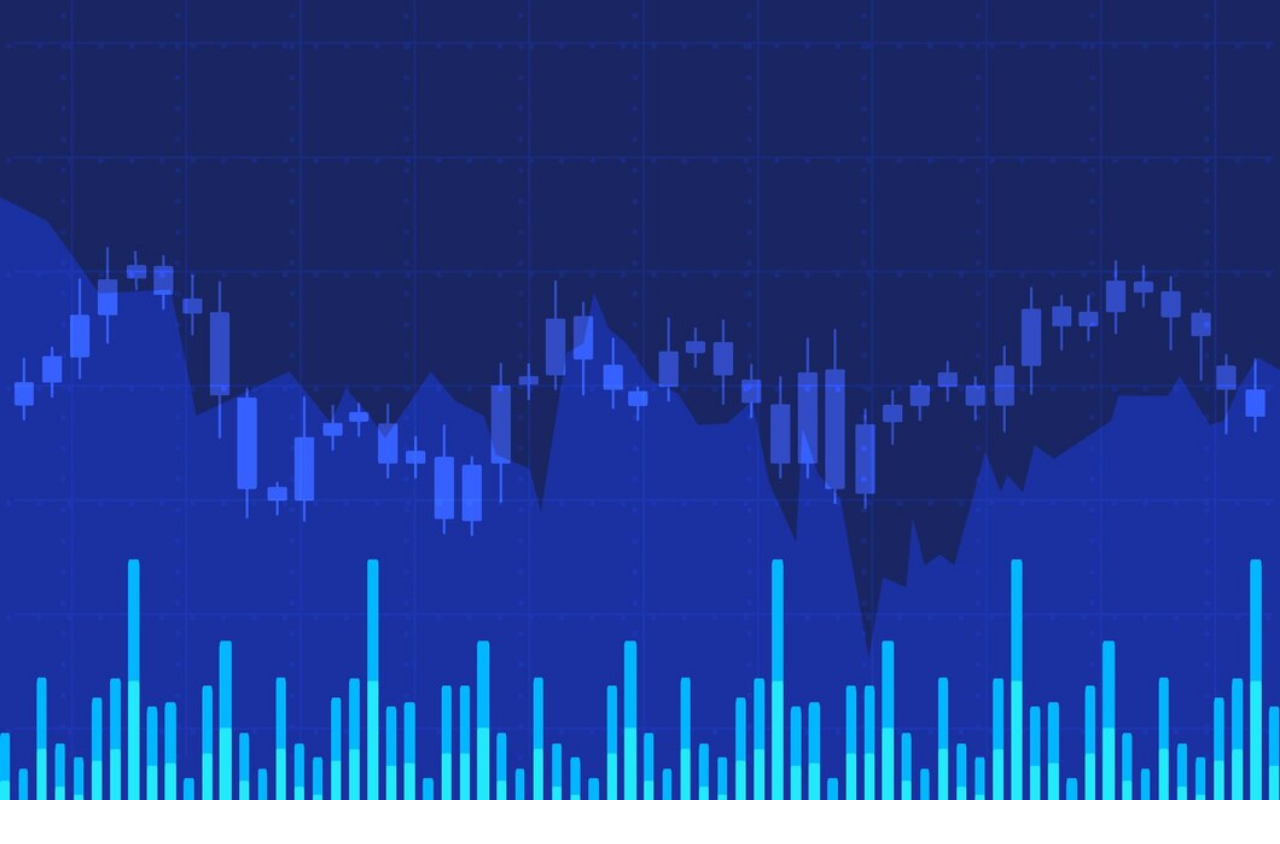
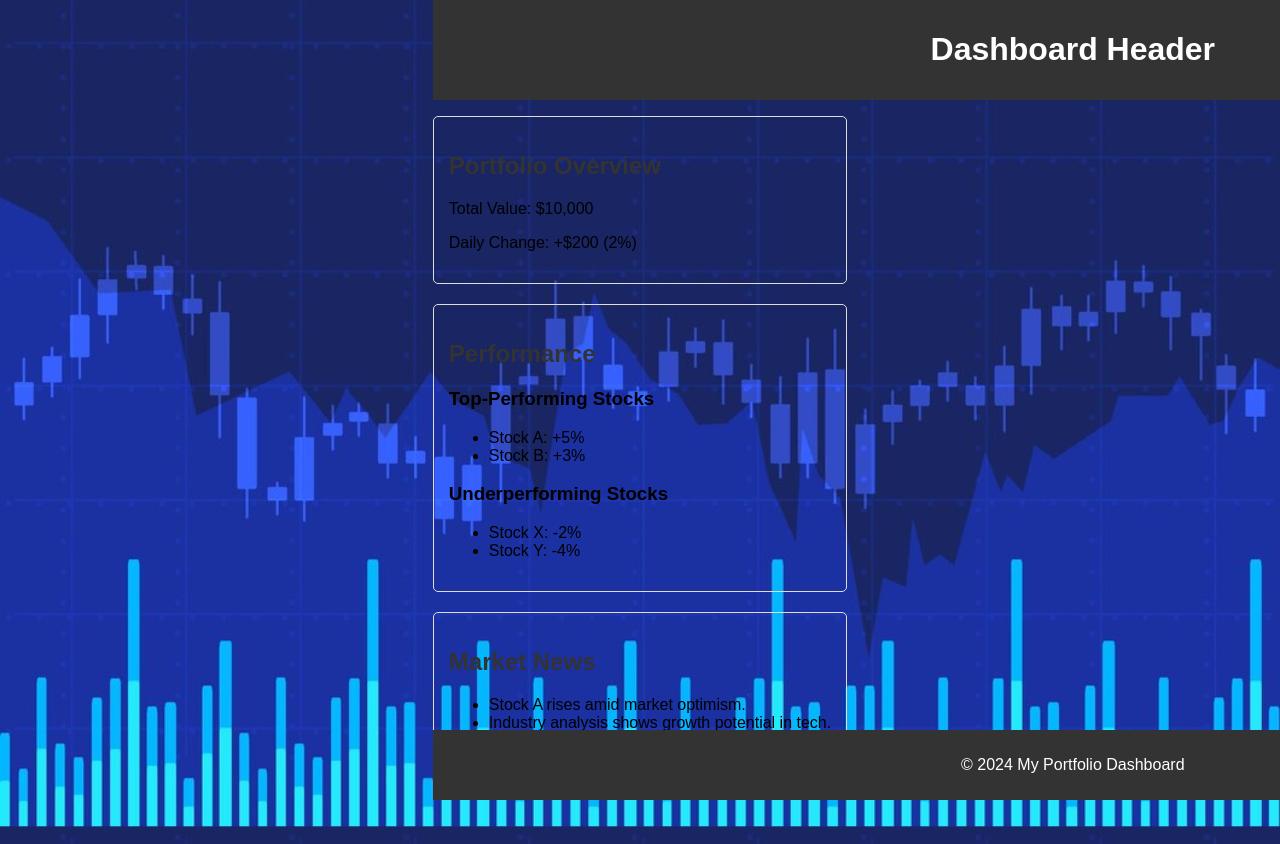
Before and after one commit to 7account13/Stock-market-analysis, a React (Create React App) app: page /dashboard in a window 1280 px wide. Before the commit this address had no page. Before the commit the page ends 800 px from the top, so only its background shows below. Built offline with nearby package versions, Linux system fonts and the light colour scheme.

Commit message:
added dashboard

```diff
--- a/package.json
+++ b/package.json
@@ -39,5 +39,6 @@
   "description": "This project was bootstrapped with [Create React App](https://github.com/facebook/create-react-app).",
   "main": "index.js",
   "author": "",
-  "license": "ISC"
+  "license": "ISC",
+  "devDependencies": {}
 }
--- a/src/App.js
+++ b/src/App.js
@@ -2,6 +2,8 @@ import React from 'react';
 import { BrowserRouter as Router, Route, Routes } from 'react-router-dom';
 import Login from './Login';
 import Register from './Register';
+import Dashboard from './components/Dashboard';
+
 import './index.css';
 
 function App() {
@@ -11,6 +13,7 @@ function App() {
         <Routes>
           <Route path="/" element={<Login />} />
           <Route path="/register" element={<Register />} />
+          <Route path="/dashboard" element={<Dashboard />} />
         </Routes>
       </div>
     </Router>
--- a/src/Login.js
+++ b/src/Login.js
@@ -11,7 +11,7 @@ const Login = () => {
   const login = () => {
     if (username.current.value === "Dinesh" && password.current.value === "Dinesh@123") {
       setMsg("You have logged in successfully.");
-      // Redirect or perform further actions on successful login
+      navigate("/dashboard"); // Redirect to dashboard
     } else {
       setMsg("Please enter a valid username and password.");
     }
--- /dev/null
+++ b/src/components/Dashboard.css
@@ -0,0 +1,22 @@
+.dashboard {
+    font-family: Arial, sans-serif;
+    padding: 20px;
+  }
+  .dashboard-content {
+    padding-top: 60px; /* Height of header */
+    padding-bottom: 40px; /* Height of footer */
+  }
+
+
+  .portfolio-overview,
+  .performance,
+  .market-news {
+    margin-bottom: 20px;
+    padding: 15px;
+    border: 1px solid #ddd;
+    border-radius: 5px;
+  }
+
+  h2 {
+    color: #333;
+  }
--- /dev/null
+++ b/src/components/Dashboard.js
@@ -0,0 +1,24 @@
+import React from "react";
+import Header from "./Header";
+import Footer from "./Footer";
+import PortfolioOverview from "./PortfolioOverview";
+import Performance from "./Performance";
+import MarketNews from "./MarketNews";
+import "./Dashboard.css";
+
+function Dashboard() {
+  return (
+    <div className="dashboard">
+      <Header />
+      <main className="dashboard-content">
+        <h1>User Portfolio Dashboard</h1>
+        <PortfolioOverview />
+        <Performance />
+        <MarketNews />
+      </main>
+      <Footer />
+    </div>
+  );
+}
+
+export default Dashboard;
--- /dev/null
+++ b/src/components/Footer.css
@@ -0,0 +1,10 @@
+.footer {
+    position: fixed;
+    bottom: 0;
+    width: 100%;
+    background-color: #333;
+    color: white;
+    text-align: center;
+    padding: 10px 0;
+    z-index: 1000;
+  }
--- /dev/null
+++ b/src/components/Footer.js
@@ -0,0 +1,12 @@
+import React from "react";
+import "./Footer.css";
+
+const Footer = () => {
+  return (
+    <footer className="footer">
+      <p>&copy; 2024 My Portfolio Dashboard</p>
+    </footer>
+  );
+};
+
+export default Footer;
--- /dev/null
+++ b/src/components/Header.css
@@ -0,0 +1,10 @@
+.header {
+    position: fixed;
+    top: 0;
+    width: 100%;
+    background-color: #333;
+    color: white;
+    text-align: center;
+    padding: 10px 0;
+    z-index: 1000;
+  }
--- /dev/null
+++ b/src/components/Header.js
@@ -0,0 +1,12 @@
+import React from "react";
+import "./Header.css";
+
+const Header = () => {
+  return (
+    <header className="header">
+      <h1>Dashboard Header</h1>
+    </header>
+  );
+};
+
+export default Header;
--- /dev/null
+++ b/src/components/MarketNews.js
@@ -0,0 +1,21 @@
+import React from "react";
+
+function MarketNews() {
+  const news = [
+    "Stock A rises amid market optimism.",
+    "Industry analysis shows growth potential in tech."
+  ];
+
+  return (
+    <div className="market-news">
+      <h2>Market News</h2>
+      <ul>
+        {news.map((item, index) => (
+          <li key={index}>{item}</li>
+        ))}
+      </ul>
+    </div>
+  );
+}
+
+export default MarketNews;
--- /dev/null
+++ b/src/components/Performance.js
@@ -0,0 +1,26 @@
+import React from "react";
+
+function Performance() {
+  const topStocks = ["Stock A: +5%", "Stock B: +3%"];
+  const underperformingStocks = ["Stock X: -2%", "Stock Y: -4%"];
+
+  return (
+    <div className="performance">
+      <h2>Performance</h2>
+      <h3>Top-Performing Stocks</h3>
+      <ul>
+        {topStocks.map((stock, index) => (
+          <li key={index}>{stock}</li>
+        ))}
+      </ul>
+      <h3>Underperforming Stocks</h3>
+      <ul>
+        {underperformingStocks.map((stock, index) => (
+          <li key={index}>{stock}</li>
+        ))}
+      </ul>
+    </div>
+  );
+}
+
+export default Performance;
--- /dev/null
+++ b/src/components/PortfolioOverview.js
@@ -0,0 +1,16 @@
+import React from "react";
+
+function PortfolioOverview() {
+  const totalValue = "$10,000"; // Mock data; replace with real data or props
+  const dailyChange = "+$200 (2%)";
+
+  return (
+    <div className="portfolio-overview">
+      <h2>Portfolio Overview</h2>
+      <p>Total Value: {totalValue}</p>
+      <p>Daily Change: {dailyChange}</p>
+    </div>
+  );
+}
+
+export default PortfolioOverview;
```
